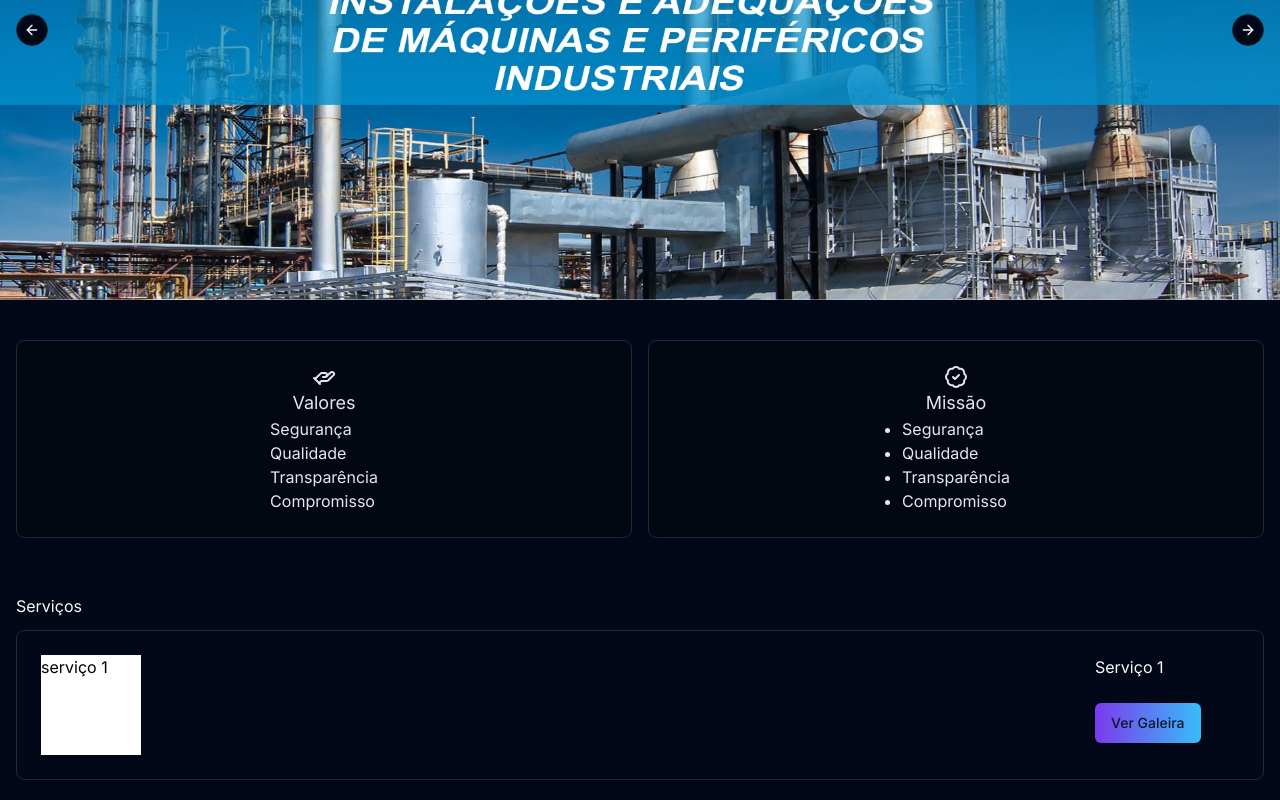
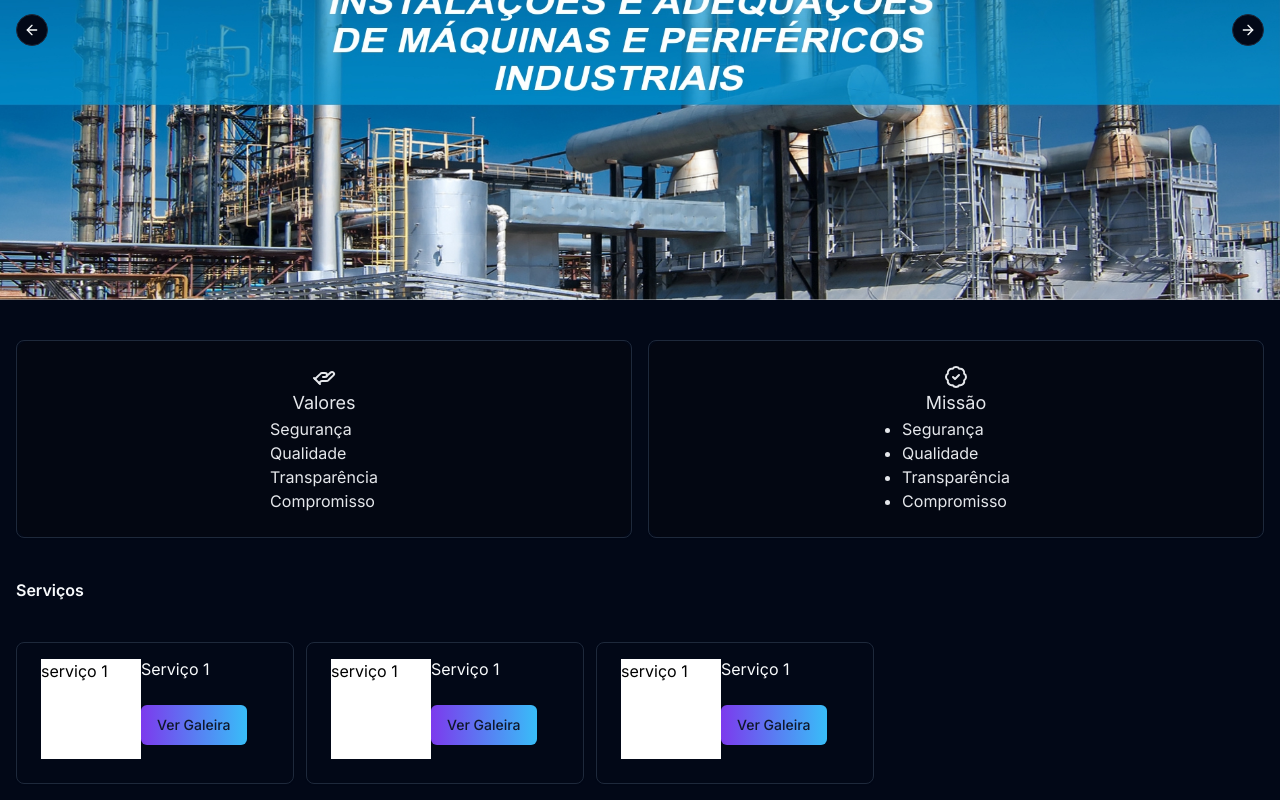
Before and after one commit to DevRick556/america-do-sull, a Next.js app: page / in a window 1280 px wide. Shown: the part 308-1108 px from the top of the page. Built offline with nearby package versions, Linux system fonts and the light colour scheme.

Commit message:
refactor: service styles

```diff
--- a/app/(home)/_components/qualidades.tsx
+++ b/app/(home)/_components/qualidades.tsx
@@ -3,7 +3,7 @@ import { BadgeCheckIcon, HandHelpingIcon } from "lucide-react";
 
 const Qualidades = () => {
     return (
-        <div className="grid grid-cols-2 gap-4 p-4">
+        <div className="grid grid-cols-2 gap-4">
             <Card>
                 <CardContent className=" bg-gray-950 flex flex-col items-center text-gray-200 p-6 rounded-xl">
                     <HandHelpingIcon/>
--- a/app/(home)/_components/servicos.tsx
+++ b/app/(home)/_components/servicos.tsx
@@ -1,5 +1,6 @@
 import { Button } from "@/app/_components/ui/button";
 import { Card, CardContent } from "@/app/_components/ui/card";
+import { Carousel, CarouselContent, CarouselNext, CarouselPrevious } from "@/app/_components/ui/carousel";
 import {
   Dialog,
   DialogContent,
@@ -8,16 +9,19 @@ import {
   DialogTitle,
   DialogTrigger,
 } from "@/app/_components/ui/dialog";
+import Image from "next/image";
+
+const slideImages = ["/1.jpg", "/2.jpg", "/3.jpg", "/4.jpg", "/5.jpg"];
 
 const Servicos = () => {
   return (
     <div className="space-y-4">
       <Card>
-        <CardContent className="flex justify-between pt-6">
-          <div className="h-[100px] w-[100px] bg-white text-black">
+        <CardContent className="flex justify-between items-center">
+          <div className="mt-4 h-[100px] w-[100px] bg-white text-black">
             serviço 1
           </div>
-          <div className="w-36 space-y-6">
+          <div className="w-32 space-y-6">
             <h4>Serviço 1</h4>
             <Dialog>
               <DialogTrigger asChild>
@@ -28,10 +32,25 @@ const Servicos = () => {
               <DialogContent>
                 <DialogHeader>
                   <DialogTitle>Serviço</DialogTitle>
-                  <DialogDescription>
-                    Serviço danad di bom
-                  </DialogDescription>
+                  <DialogDescription>Descrição do Serviço</DialogDescription>
                 </DialogHeader>
+                <Carousel
+                  className="w-full"
+                >
+                  <CarouselContent>
+                    {slideImages.map((item) => (
+                      <Image
+                        key={item}
+                        width={1920}
+                        height={1000}
+                        alt="slide-image"
+                        src={item}
+                      />
+                    ))}
+                  </CarouselContent>
+                  <CarouselPrevious className="ml-16" />
+                  <CarouselNext className="mr-16" />
+                </Carousel>
               </DialogContent>
             </Dialog>
           </div>
--- a/app/(home)/page.tsx
+++ b/app/(home)/page.tsx
@@ -6,11 +6,13 @@ const  HomePage = () => {
   return (
     <div className="w-full items-center justify-center space-y-6">
       <Hero/>
-      <div>
+      <div className="p-4">
         <Qualidades/>
       </div>
-      <div className="p-4 space-y-3">
-      <h2>Serviços</h2>
+      <h2 className=" ml-4 font-semibold">Serviços</h2>
+      <div className="p-4 mt-4 flex gap-3 overflow-x-scroll [&::-webkit-scrollbar]:hidden">
+        <Servicos />
+        <Servicos />
         <Servicos />
       </div>
     </div>
```
